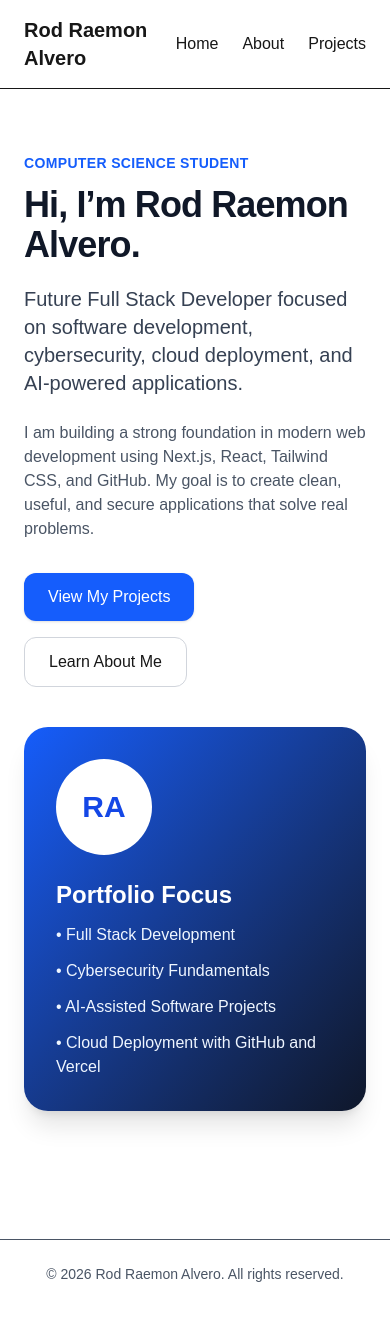
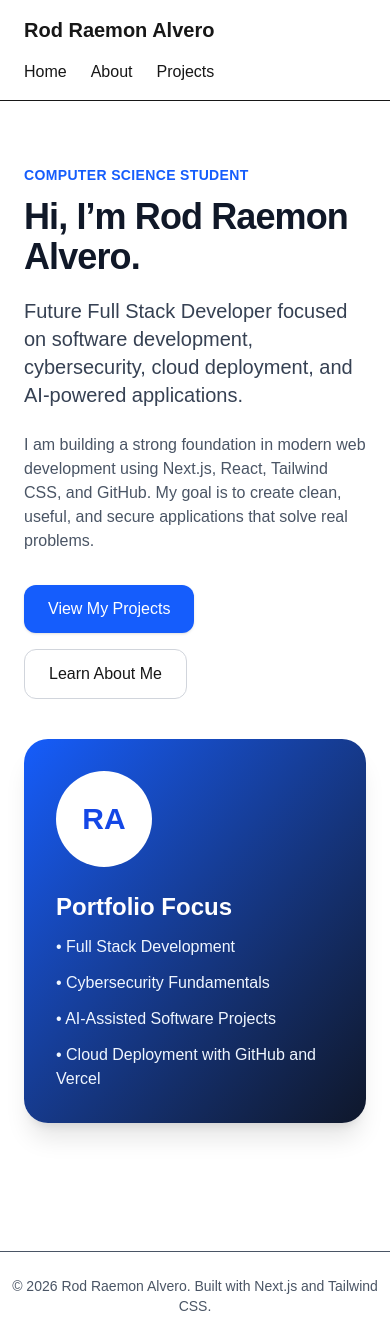
Before and after one commit to rodraemonalvero/week-02-portfolio, a Next.js app: page / in a window 390 px wide. Before the commit the page ends 1308 px from the top, so only its background shows below. Built offline with nearby package versions, Linux system fonts and the light colour scheme.

Commit message:
Make layout responsive

```diff
--- a/app/layout.tsx
+++ b/app/layout.tsx
@@ -16,8 +16,10 @@ export default function RootLayout({
     <html lang="en">
       <body className="min-h-screen bg-gray-50 text-gray-900">
         <nav className="border-b bg-white">
-          <div className="mx-auto flex max-w-5xl items-center justify-between px-6 py-4">
-            <h1 className="text-xl font-bold">Rod Raemon Alvero</h1>
+          <div className="mx-auto flex max-w-6xl flex-col gap-4 px-6 py-4 sm:flex-row sm:items-center sm:justify-between">
+            <Link href="/" className="text-xl font-bold">
+              Rod Raemon Alvero
+            </Link>
 
             <div className="flex gap-6">
               <Link href="/" className="hover:text-blue-600">
@@ -38,7 +40,7 @@ export default function RootLayout({
         {children}
 
         <footer className="mt-16 border-t bg-white py-6 text-center text-sm text-gray-600">
-          © 2026 Rod Raemon Alvero. All rights reserved.
+          © 2026 Rod Raemon Alvero. Built with Next.js and Tailwind CSS.
         </footer>
       </body>
     </html>
```
